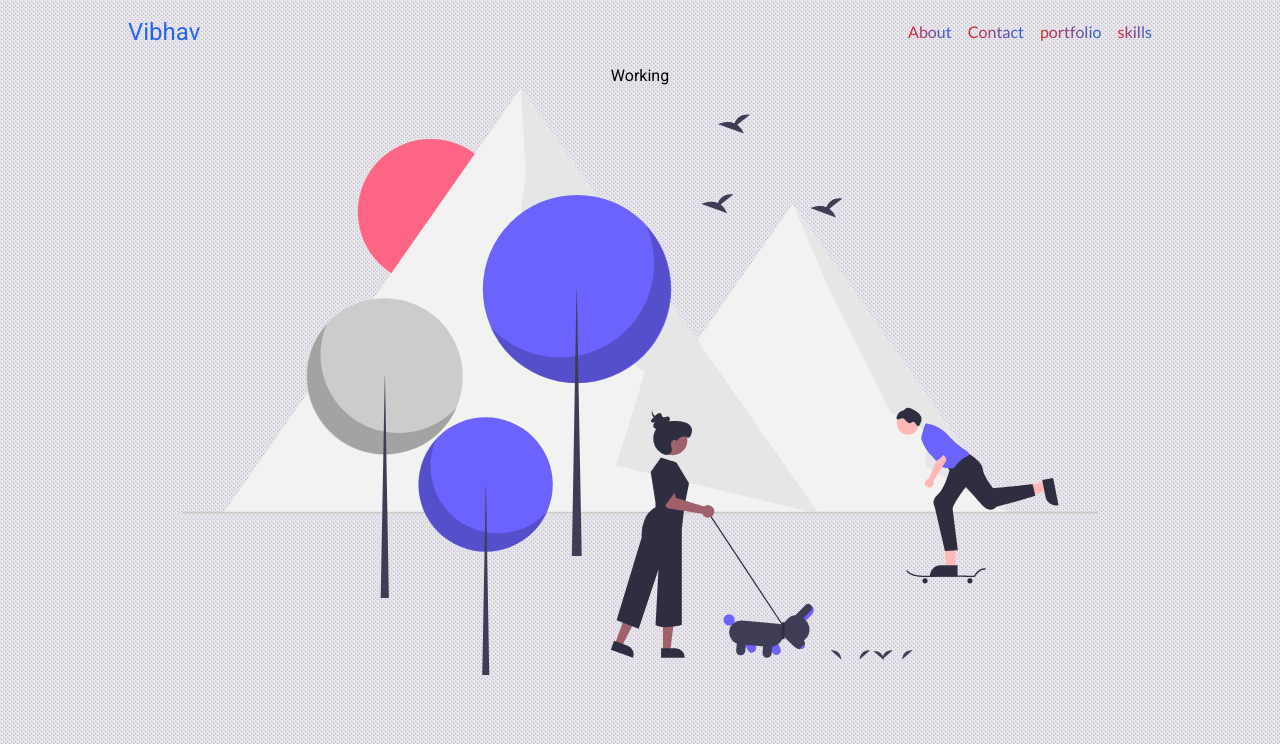
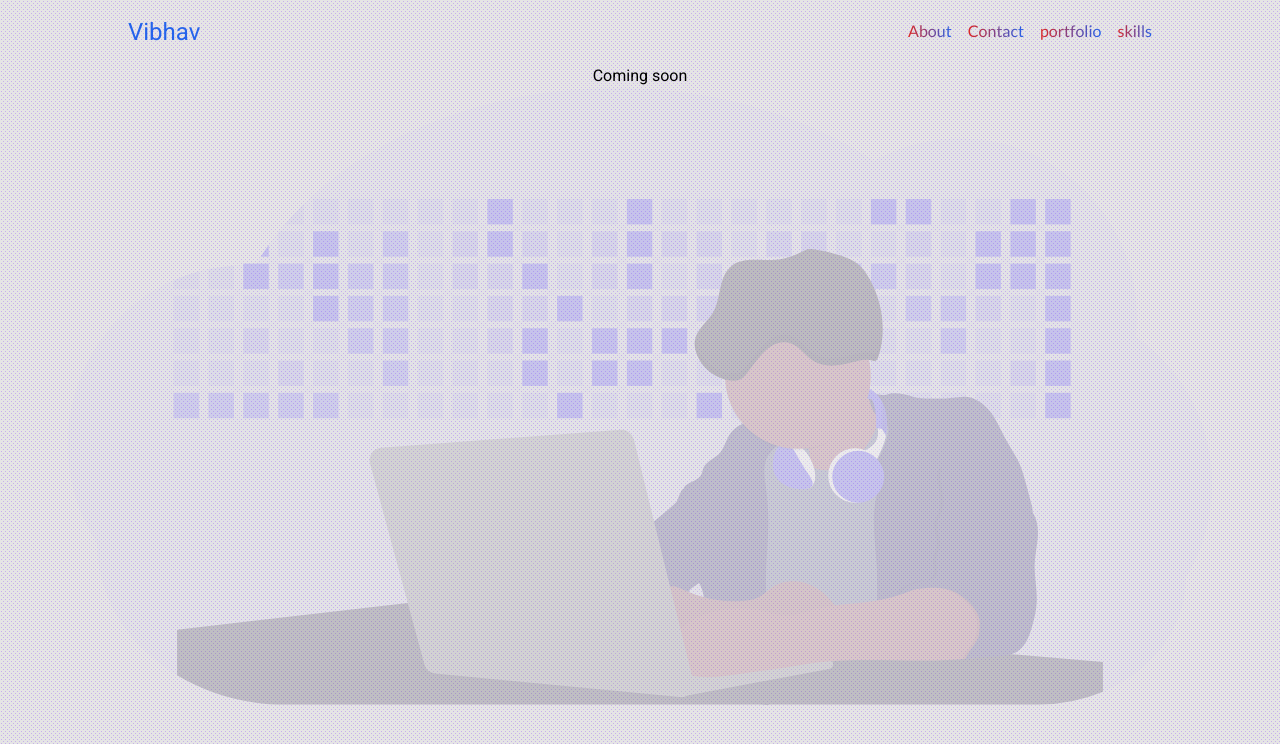
Before and after one commit to vibhav7/vibhav7.github.io, a Next.js app: page / in a window 1280 px wide. Shown: the top 744 px of the page. Built offline with nearby package versions, Linux system fonts and the light colour scheme; a web font is replaced by a local one.

Commit message:
coming soon text, border for menu item

```diff
--- a/components/LandingPage/index.js
+++ b/components/LandingPage/index.js
@@ -5,8 +5,8 @@ export default function LandingPage() {
   return (
     <div className="">
       <div className={`${styles["hero"]} w-full`}>
-        <div className="text-center">Working</div>
-        <img className="mx-auto" src="/static/svg/undraw_Nature_fun_re_iney.svg" />
+        <div className="text-center">Coming soon</div>
+        <img className="mx-auto opacity-25" src="/static/svg/undraw_developer_activity_bv83.svg" />
         <div className="min-h-screen"></div>
       </div>
     </div>
--- a/components/core/atoms/Navbar/Menu/index.js
+++ b/components/core/atoms/Navbar/Menu/index.js
@@ -5,12 +5,14 @@ import cn from "classnames"
 export default function Menu({ label, link, active }) {
   return (
     <Link href={link}>
-      <button className={`
+      <button className="border-b border-transparent hover:border-red-800">
+        <button className={`
       font-lato bg-clip-text text-transparent
       bg-gradient-to-r from-red-600 to-blue-600
-    hover:from-gray-900 hover:to-gray-300`
-      }>
-        {label}
+      hover:from-gray-900 hover:to-gray-300`
+        }>
+          {label}
+        </button>
       </button>
     </Link>
   )
```
Also changed, not shown: public/static/svg/undraw_developer_activity_bv83.svg (added).
